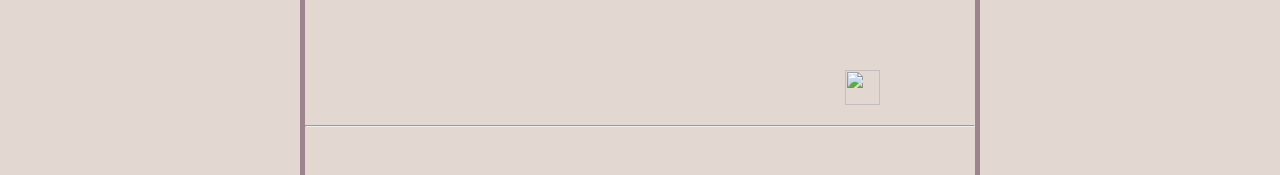
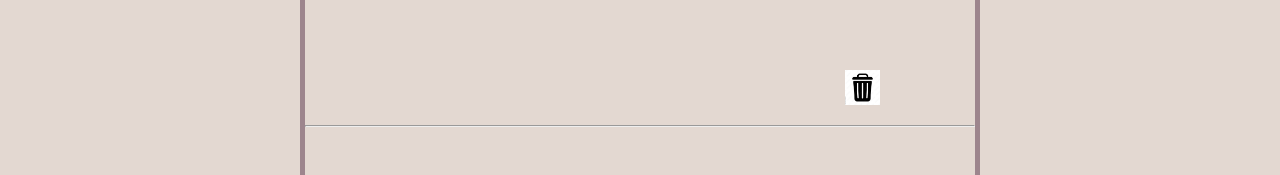
Before and after one commit to ling172/MissWise-shop, a plain HTML site: page shopcar.html in a window 1280 px wide. Shown: the part 586-761 px from the top of the page. Drawn offline with Linux system fonts and the light colour scheme; the site is published under a folder, as on GitHub Pages, so addresses that start at the root find nothing.

Commit message:
圖片加.

```diff
--- a/shopcar.html
+++ b/shopcar.html
@@ -70,7 +70,7 @@
                         </p>
                     </div>
                 </div>
-                <img src="/assets/images/delete.jpg" class="trashcan" alt="">
+                <img src="./assets/images/delete.jpg" class="trashcan" alt="">
                 <hr>
                 <input type="checkbox" class="cb">
                 <div class="shopscreen" style="clear: both;">
```
